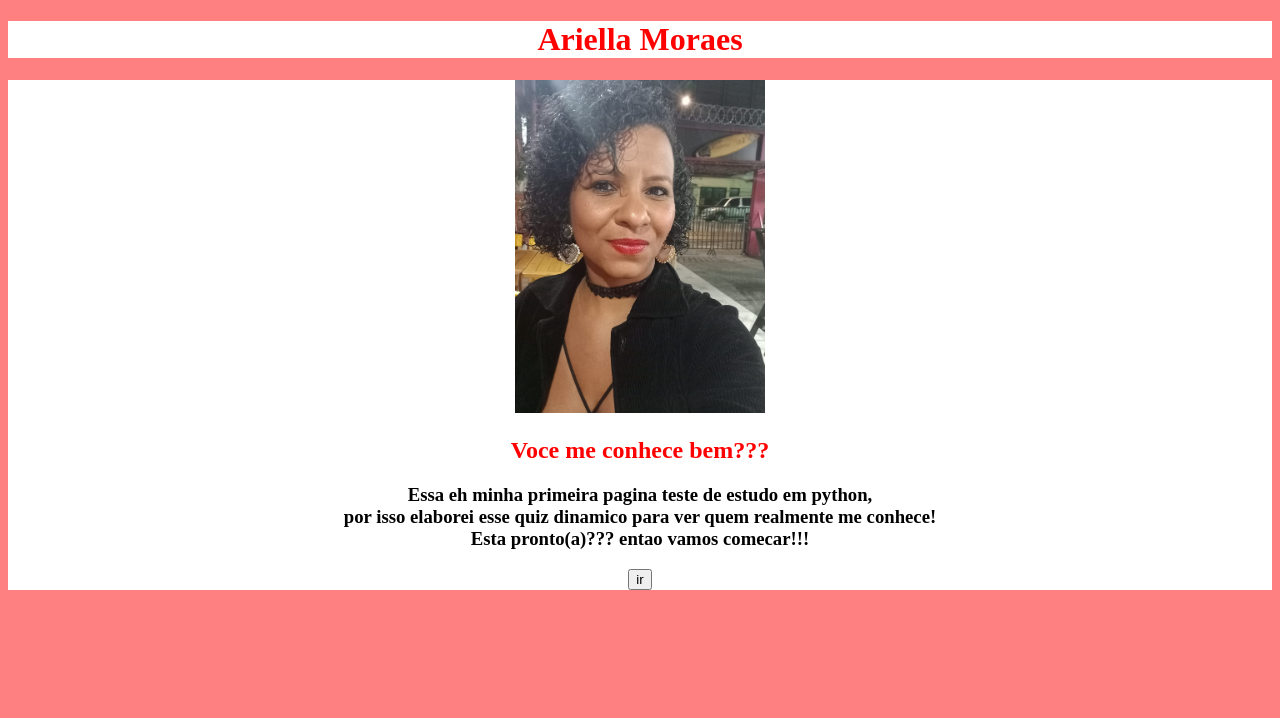
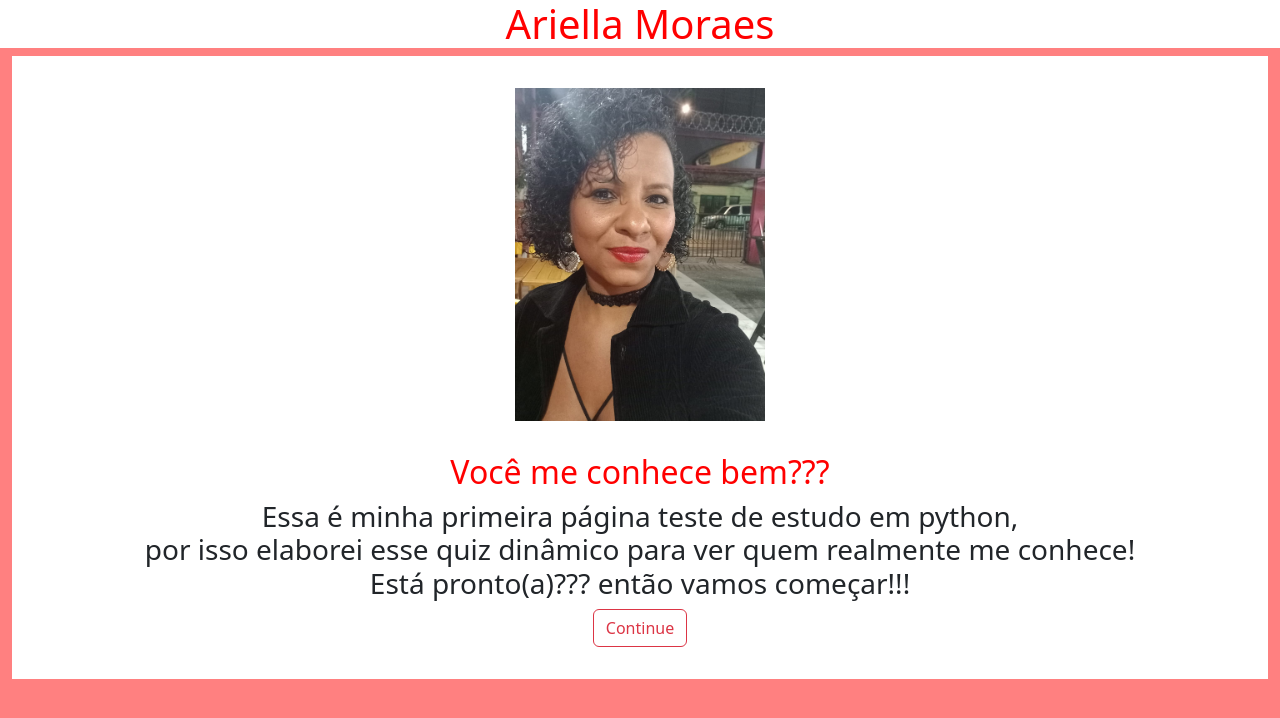
Before and after one commit to AriellaMoraes/QuizAriella, a Flask app: page / in a window 1280 px wide. Shown: the top 718 px of the page. Run offline with Flask 2, Linux system fonts and the light colour scheme.

Commit message:
Adicionando sessão

```diff
--- a/main.py
+++ b/main.py
@@ -1,19 +1,28 @@
 # !/usr/bin/env python
 # coding: utf-8
-from flask import Flask, render_template, request, url_for
+from flask import Flask, render_template, request, url_for, session
+from flask_session import Session
 from database.perguntas import perguntas
 
 app = Flask(__name__, template_folder='templates')
+
+SESSION_TYPE = 'filesystem'
+app.config["SESSION_PERMANENT"] = False
+app.config.from_object(__name__)
+Session(app)
 
 @app.route('/', methods=['GET', 'POST'])
 def home():
     return render_template('home.html')
 
+
 @app.route('/nome', methods=['GET', 'POST'])
 def nome():
     data = request.form.to_dict()
+    session['nome'] = data.get('nome')
+    session['temp'] = 'Ariella'
     app.logger.info(data)
-    return render_template('nome.html', nome=data)
+    return render_template('nome.html', data=data)
 
 def calcula(resultado):
     cont = 0
@@ -24,10 +33,11 @@ def calcula(resultado):
 
 @app.route('/formulario', methods=['GET', 'POST'])
 def formulario():
+    nome = session['nome']
     data = request.form.to_dict()
     cont = calcula(data)
     app.logger.info(data)
-    return render_template('formulario.html', perguntas = perguntas, cont = cont)
+    return render_template('formulario.html', perguntas = perguntas, cont = cont, nome=nome)
 
 
 app.run(port=5000, host='localhost', debug=True)
--- a/templates/base.html
+++ b/templates/base.html
@@ -1,6 +1,8 @@
 <!DOCTYPE html>
 <html>
     <head>
+        <!-- CSS only -->
+        <link href="https://cdn.jsdelivr.net/npm/bootstrap@5.2.2/dist/css/bootstrap.min.css" rel="stylesheet" integrity="sha384-Zenh87qX5JnK2Jl0vWa8Ck2rdkQ2Bzep5IDxbcnCeuOxjzrPF/et3URy9Bv1WTRi" crossorigin="anonymous">
         <style>
             body {
                 background-color: #ff8080;
@@ -31,10 +33,11 @@
     <body>
 
         <h1 class="centraliza">Ariella Moraes </h1>
+        <div class="container-fluid">
+            {% block conteudo %}
+            {% endblock %}
+        </div>
 
-        {% block conteudo %}
-
-        {% endblock %}
 
 
 
--- a/templates/formulario.html
+++ b/templates/formulario.html
@@ -4,7 +4,7 @@
 
 <a href="http://localhost:5000/nome?">   <input type="button" value="voltar" /> </a>
 <h1>
-    Questoes:
+    Boa sorte {{nome}}
 </h1>
 <form method="POST">
     {% for pergunta in perguntas %}
@@ -16,7 +16,7 @@
     {%endfor%}
     <input type="submit" value="Submit">
 </form>
-<h4>Você acertou {{cont}} quesões!</h4>
+<h1>{{nome}}, você acertou {{cont}}/10 questoões!</h1>
 
 
 {% endblock %}
--- a/templates/home.html
+++ b/templates/home.html
@@ -2,15 +2,18 @@
 
 {% block conteudo %}
 
-<div id="inicio" class="centraliza">
+<div id="inicio" class="centraliza" style="padding: 2em;">
 
     <img src="{{ url_for('static', filename='ariella.jpeg')}}" width="250">
-    <h2>Voce me conhece bem???</h2>
-    <h3>Essa eh minha primeira pagina teste de estudo em python,<br>
-        por isso elaborei esse quiz dinamico para ver quem realmente me conhece!<br >
-        Esta pronto(a)??? entao vamos comecar!!! </h3>
-    </p>
-    <a href="http://localhost:5000/nome?">   <input type="button" value="ir" /> </a>
+    <h2 style="margin-top: 1em;">Você me conhece bem???</h2>
+    <h3>Essa é minha primeira página teste de estudo em python,<br>
+        por isso elaborei esse quiz dinâmico para ver quem realmente me conhece!<br >
+        Está pronto(a)??? então vamos começar!!! </h3>
+    <div class="row">
+        <a href="http://localhost:5000/nome">
+            <button type="button" class="btn btn-outline-danger">Continue</button>
+        </a>
+    </div>
 
 </div>
 
--- a/templates/nome.html
+++ b/templates/nome.html
@@ -9,7 +9,7 @@
   <input type="text" name="nome"><br><br>
   <input type="submit" value="Submit">
 </form>
-<h2>Vamos la {{nome.nome}}...</h2>
+<h2>Vamos la {{data.nome}}...</h2>
 
 <a href="http://localhost:5000/formulario?">   <input type="button" value="continuar" /> </a>
 
```
Also changed, not shown: 1 other file.
